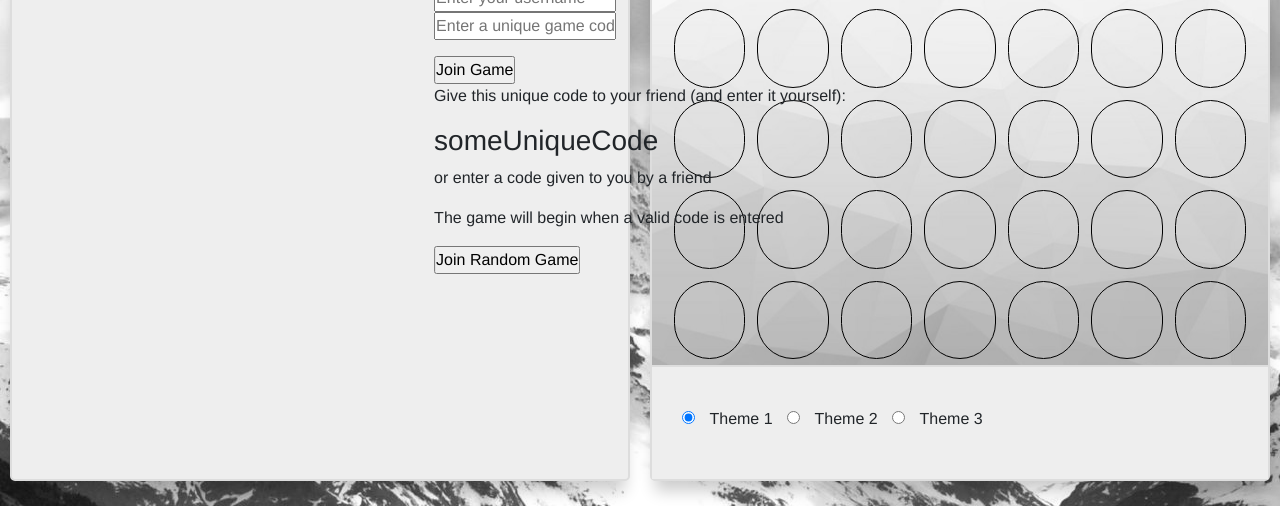
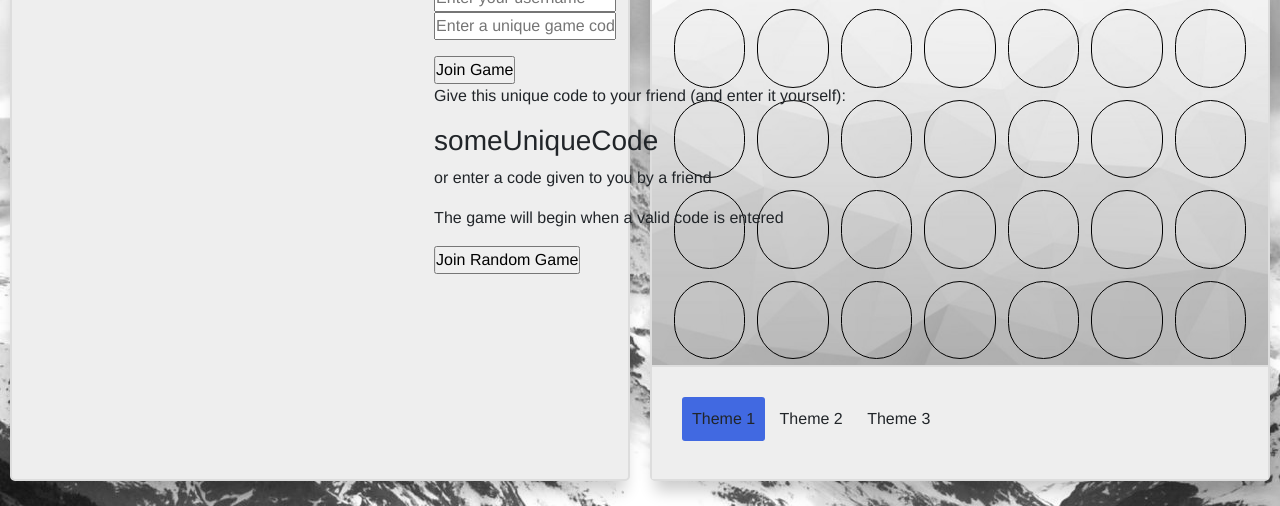
Before and after one commit to blandont/connectFour, a website: page index.html in a window 1280 px wide. Shown: the part 294-800 px from the top of the page. Drawn offline with nearby package versions, Linux system fonts and the light colour scheme; files that its build step writes are made by us from their sources; no server answers; files whose address does not match are found by name; a web font is replaced by a local one.

Commit message:
started work on theme selection

```diff
--- a/assets/chatroom.css
+++ b/assets/chatroom.css
@@ -219,3 +219,12 @@
 border: 1px solid #888;
 width: 70%; /* Could be more or less, depending on screen size */
 }
+
+/* Theme Selector */
+.themeSelect {
+    display: none;
+}
+
+.themeSelect:checked + label {
+    background-color: royalblue;
+}
--- a/assets/main.js
+++ b/assets/main.js
@@ -302,3 +302,8 @@ socket.on('gameOver', function(winner){
 	}
 	// location.reload();
 });
+
+// Theme Changing
+$('body').on('click', 'label', function(){
+	console.log('video killed the radio star');
+})
--- a/index.html
+++ b/index.html
@@ -97,11 +97,11 @@
 			<input type="submit" class="msgSendBtn" value="Send"></input> -->
 			<section>
 				<div>
-					<input name='theme' type='radio' id='theme1' checked>
+					<input name='theme' type='radio' id='theme1' class='themeSelect' checked>
 					<label for='theme1'> Theme 1</label>
-					<input name='theme' type='radio' id='theme2'>
+					<input name='theme' type='radio' id='theme2' class='themeSelect'>
 					<label for='theme2'> Theme 2</label>
-					<input name='theme' type='radio' id='theme3'>
+					<input name='theme' type='radio' id='theme3' class='themeSelect'>
 					<label for='theme3'> Theme 3</label>
 				</div>
 			</section>
```
Lines whose indentation alone changed are shown as unchanged.
